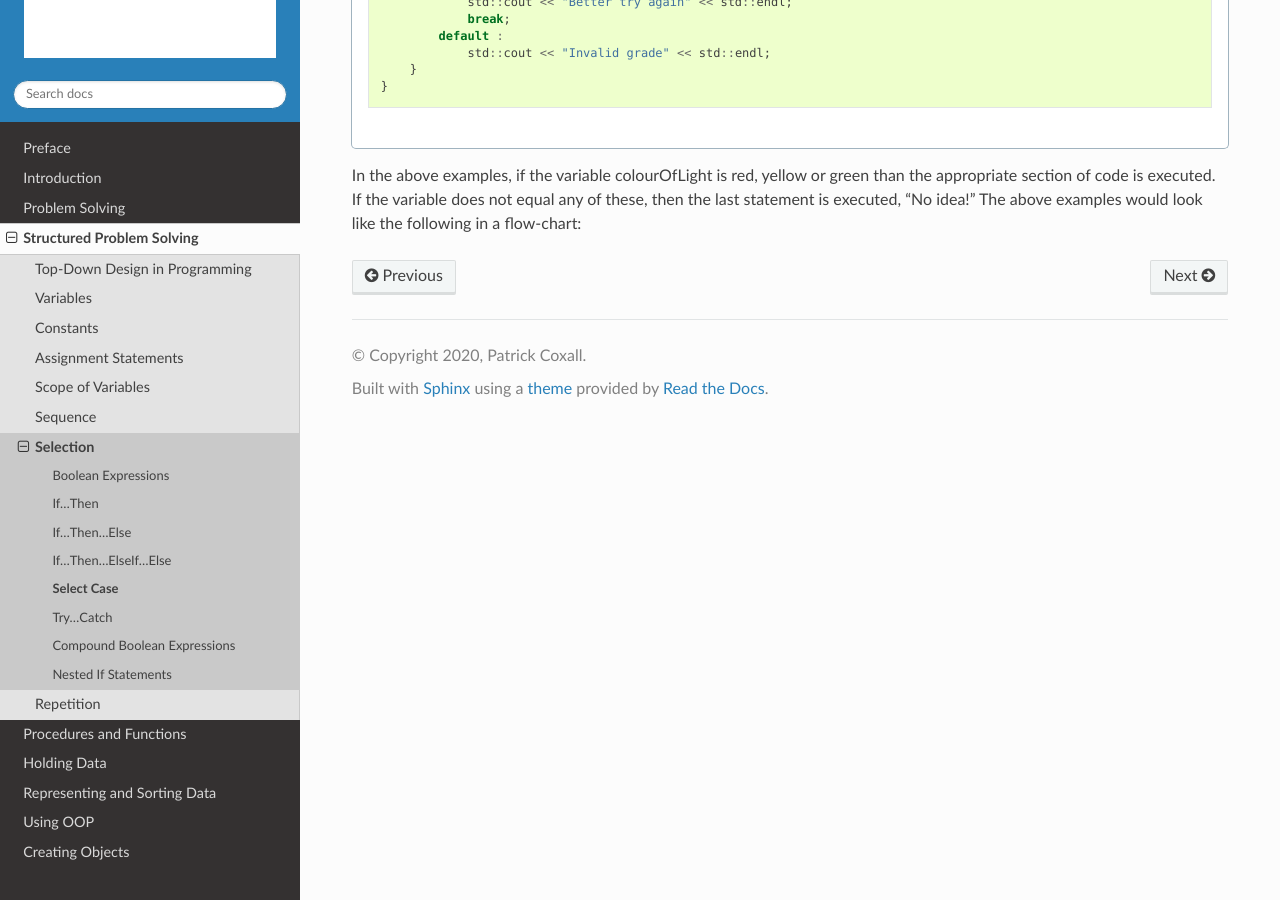
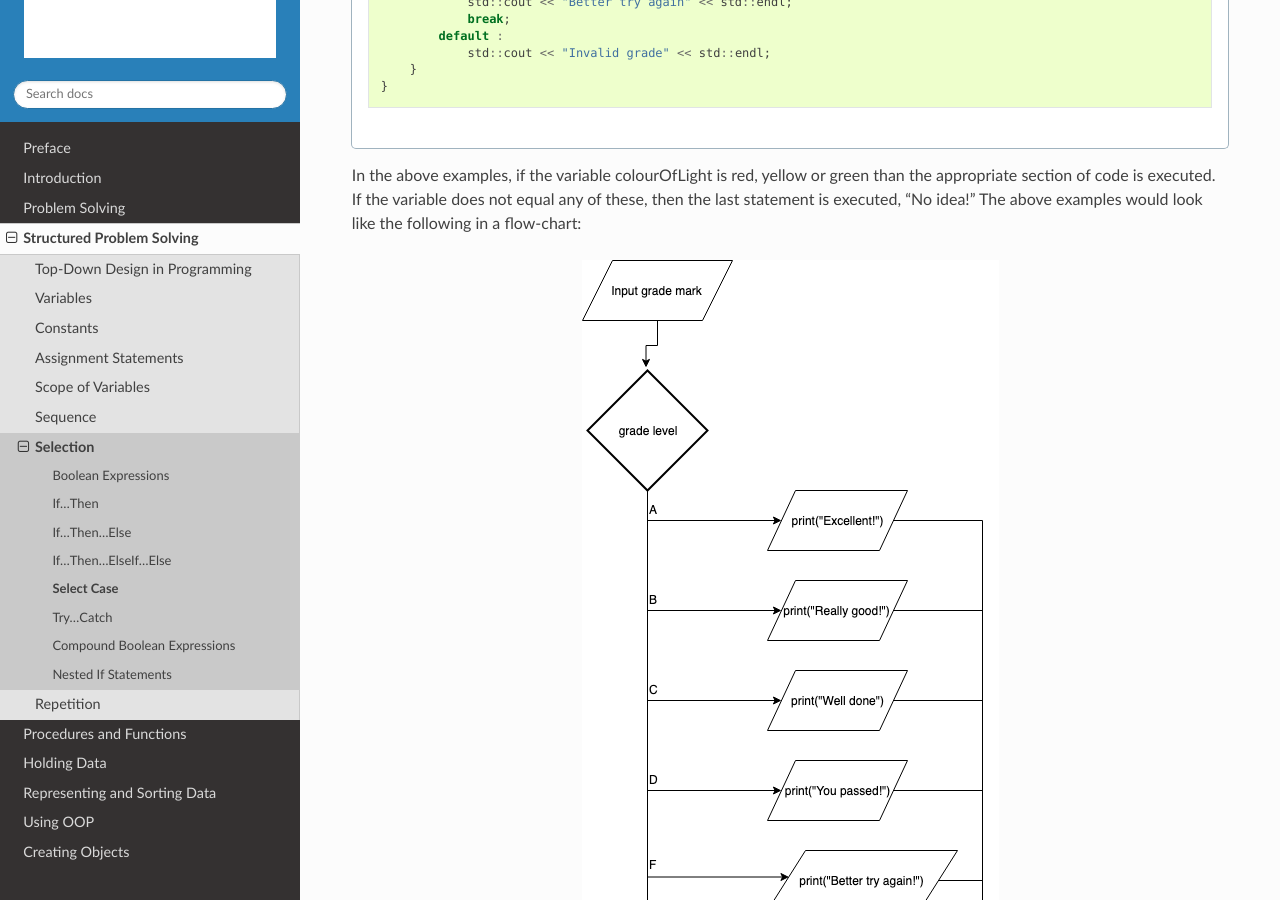
Before and after one commit to Mr-Coxall/Computer-Based-Problem-Solving, a Sphinx documentation site: the page built from docs/structured-problem-solving/select-case.rst, in a window 1280 px wide and 900 px high, scrolled down 1407 px. Built offline with Sphinx 7.4.7 and the Read the Docs theme 2.0.0, drawn with Linux system fonts in a browser that asks for light colours; pages that are not in the unit, such as notebooks, are missing from menus.

```diff
--- a/docs/structured-problem-solving/select-case.rst
+++ b/docs/structured-problem-solving/select-case.rst
@@ -106,3 +106,7 @@ An example of what this would look like in a specific programming language is:
 
 
 In the above examples, if the variable colourOfLight is red, yellow or green than the appropriate section of code is executed. If the variable does not equal any of these, then the last statement is executed, “No idea!” The above examples would look like the following in a flow-chart:
+
+.. image:: ./images/select-case.png
+   :alt: Select…Case flowchart
+   :align: center
```
